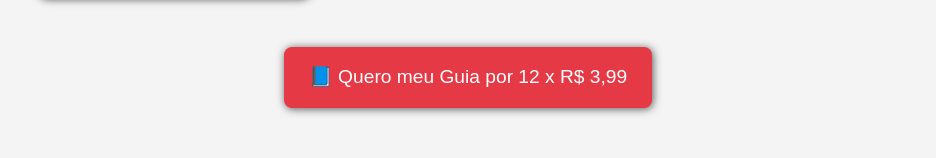
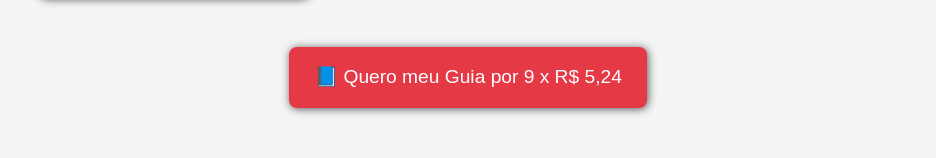
Before and after one commit to Dev-IsaqueRibeiro/guia-seguranca-digital, a plain HTML site: page index.html in a window 1280 px wide. Shown: the part 783-941 px from the top of the page, without its empty margins (172-1108 px from the left). Drawn offline with Linux system fonts and the light colour scheme.

Commit message:
Guia Atualizado

```diff
--- a/index.html
+++ b/index.html
@@ -140,7 +140,9 @@
       </section>
 
       <!-- BOTÃO DE COMPRA -->
-      <a href="#" class="cta">📘 Quero meu Guia por 12 x R$ 3,99 </a>
+      <a href="https://pay.kiwify.com.br/EDrRRec" class="cta"
+        >📘 Quero meu Guia por 9 x R$ 5,24
+      </a>
 
       <!-- RODAPÉ -->
       <footer>
```
